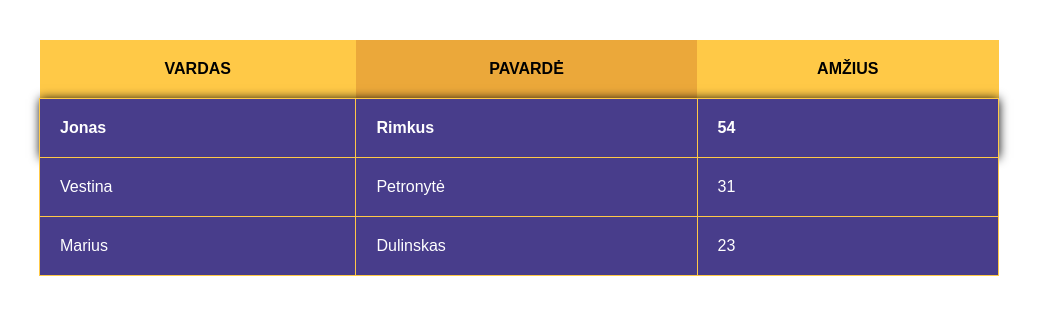
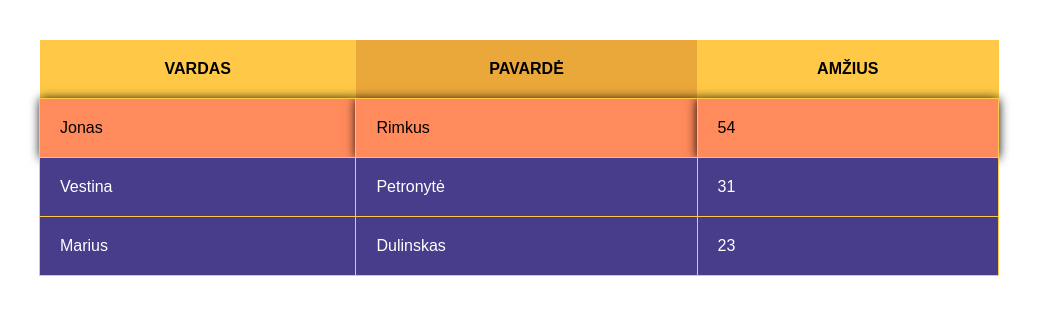
Before and after one commit to dovilelip/ca-frontend-nd, a plain HTML site: page 5 paskaita/1 table/index.html in a window 1280 px wide. In both pictures the pointer is over the element "Jonas". Shown: the whole page, without its empty margins (1-1039 px from the left). Drawn offline with Linux system fonts and the light colour scheme.

Commit message:
5 paskaita ND korekcijos

```diff
--- a/5 paskaita/1 table/style.css
+++ b/5 paskaita/1 table/style.css
@@ -27,10 +27,9 @@ td {
   text-align: left;
 }
 
-tr:hover:not(:first-of-type) {
+tr:hover:not(:first-of-type) td {
   background-color: #FF8A5C;
   color: black;
-  font-weight: bold;
   box-shadow: 0 0 10px black;
 }
 
--- a/5 paskaita/2 table/style.css
+++ b/5 paskaita/2 table/style.css
@@ -27,5 +27,4 @@ tr:nth-child(odd){
 tr:hover:not(:first-of-type) {
   background-color: rgb(204, 102, 153);
   color: black;
-  font-weight: bold;
   box-shadow: 0 0 10px grey;
--- a/5 paskaita/3 table/style.css
+++ b/5 paskaita/3 table/style.css
@@ -19,7 +19,9 @@ table {
   color: black;
 }
 
-#orange,#blue,#green {
+#orange,
+#blue,
+#green {
   color: white;
 }
 
```
Also changed, not shown: 5 paskaita/Sachmatu lenta/style.css (+9 -0 lines).
